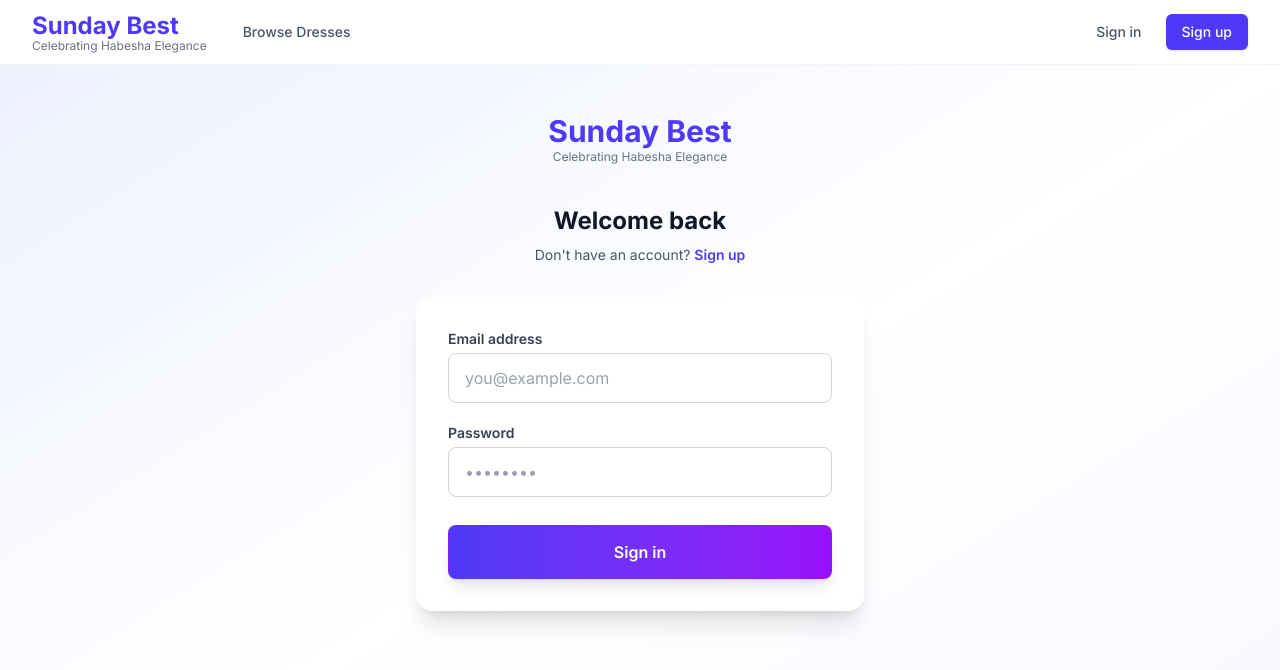
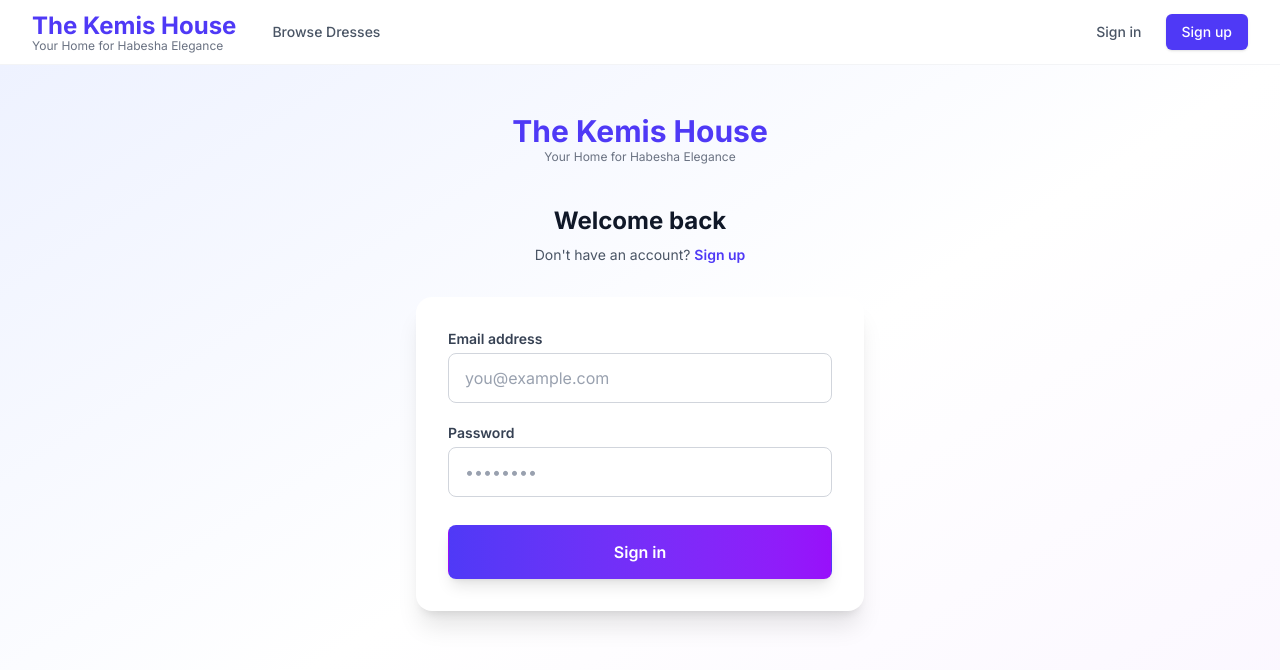
Before and after one commit to Makda251/sunday-best, a Next.js app: page /auth/login in a window 1280 px wide. Shown: the top 670 px of the page. Built offline with nearby package versions, Linux system fonts and the light colour scheme; no server answers.

Commit message:
Rebrand to The Kemis House - Your Home for Habesha Elegance

```diff
--- a/app/auth/login/page.tsx
+++ b/app/auth/login/page.tsx
@@ -38,8 +38,8 @@ export default function LoginPage() {
         {/* Header */}
         <div className="text-center mb-8">
           <Link href="/" className="inline-block mb-4">
-            <h1 className="text-3xl font-bold text-indigo-600">Sunday Best</h1>
-            <p className="text-xs text-gray-500">Celebrating Habesha Elegance</p>
+            <h1 className="text-3xl font-bold text-indigo-600">The Kemis House</h1>
+            <p className="text-xs text-gray-500">Your Home for Habesha Elegance</p>
           </Link>
           <h2 className="text-2xl font-bold text-gray-900 mt-6">
             Welcome back
--- a/app/auth/signup/page.tsx
+++ b/app/auth/signup/page.tsx
@@ -99,8 +99,8 @@ export default function SignupPage() {
         {/* Header */}
         <div className="text-center mb-8">
           <Link href="/" className="inline-block mb-4">
-            <h1 className="text-3xl font-bold text-indigo-600">Sunday Best</h1>
-            <p className="text-xs text-gray-500">Celebrating Habesha Elegance</p>
+            <h1 className="text-3xl font-bold text-indigo-600">The Kemis House</h1>
+            <p className="text-xs text-gray-500">Your Home for Habesha Elegance</p>
           </Link>
           <h2 className="text-2xl font-bold text-gray-900 mt-6">
             Create your account
--- a/app/layout.tsx
+++ b/app/layout.tsx
@@ -6,8 +6,8 @@ import Navbar from "@/components/Navbar";
 const inter = Inter({ subsets: ["latin"] });
 
 export const metadata: Metadata = {
-  title: "Sunday Best - Celebrating Habesha Elegance",
-  description: "Buy and sell new and pre-loved traditional Habesha dresses. Celebrating Habesha elegance through beautiful cotton and chiffon dresses.",
+  title: "The Kemis House - Your Home for Habesha Elegance",
+  description: "Buy and sell new and pre-loved traditional Habesha dresses. Your home for Habesha elegance through beautiful cotton and chiffon kemis.",
 };
 
 export default function RootLayout({
--- a/components/Navbar.tsx
+++ b/components/Navbar.tsx
@@ -50,8 +50,8 @@ export default function Navbar() {
         <div className="flex justify-between h-16">
           <div className="flex items-center">
             <Link href="/" className="flex-shrink-0 flex flex-col justify-center">
-              <span className="text-2xl font-bold text-indigo-600">Sunday Best</span>
-              <span className="text-xs text-gray-500 -mt-1">Celebrating Habesha Elegance</span>
+              <span className="text-2xl font-bold text-indigo-600">The Kemis House</span>
+              <span className="text-xs text-gray-500 -mt-1">Your Home for Habesha Elegance</span>
             </Link>
             <div className="hidden md:ml-8 md:flex md:space-x-6">
               <Link
--- a/package.json
+++ b/package.json
@@ -1,5 +1,5 @@
 {
-  "name": "sunday-best",
+  "name": "the-kemis-house",
   "version": "0.1.0",
   "private": true,
   "scripts": {
```
